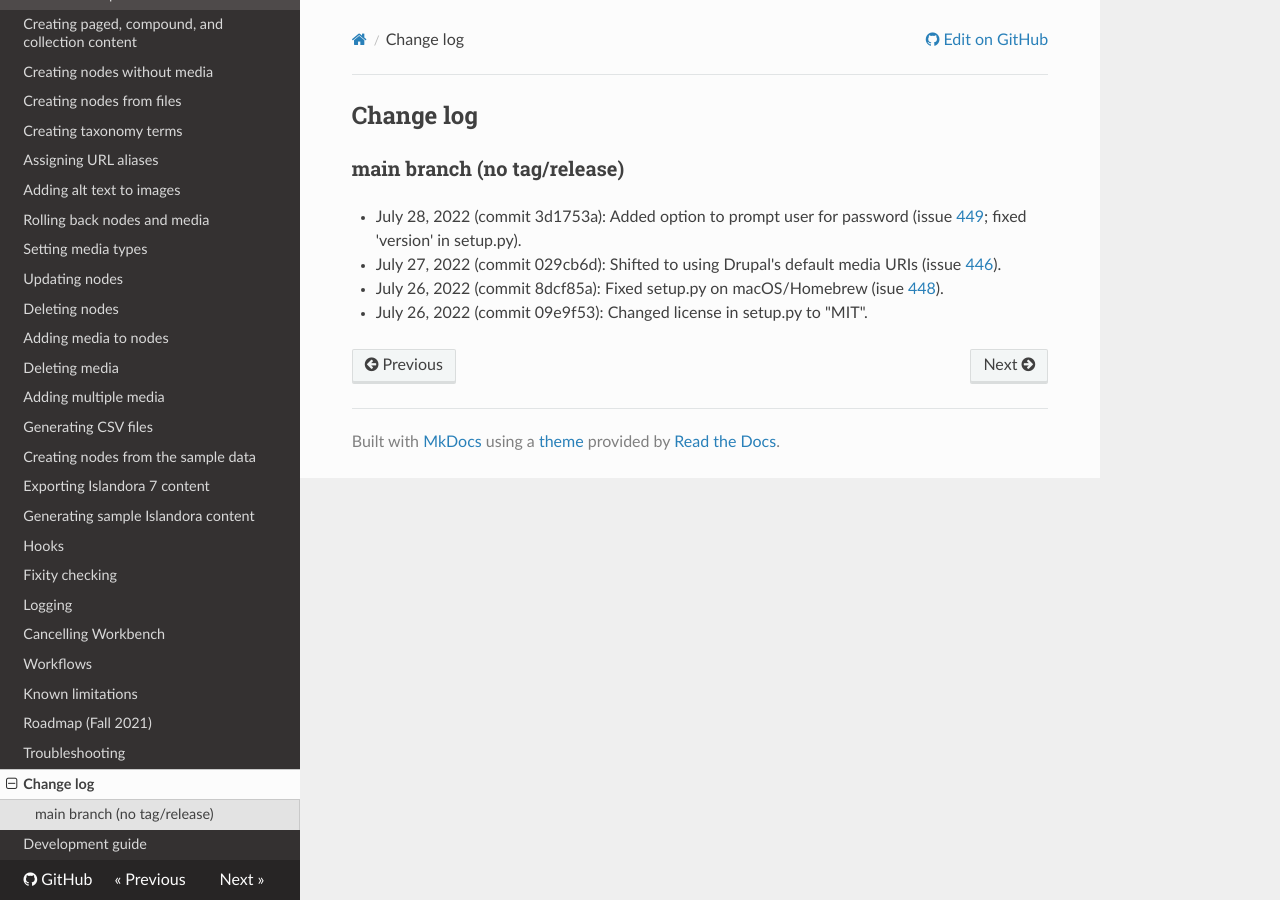
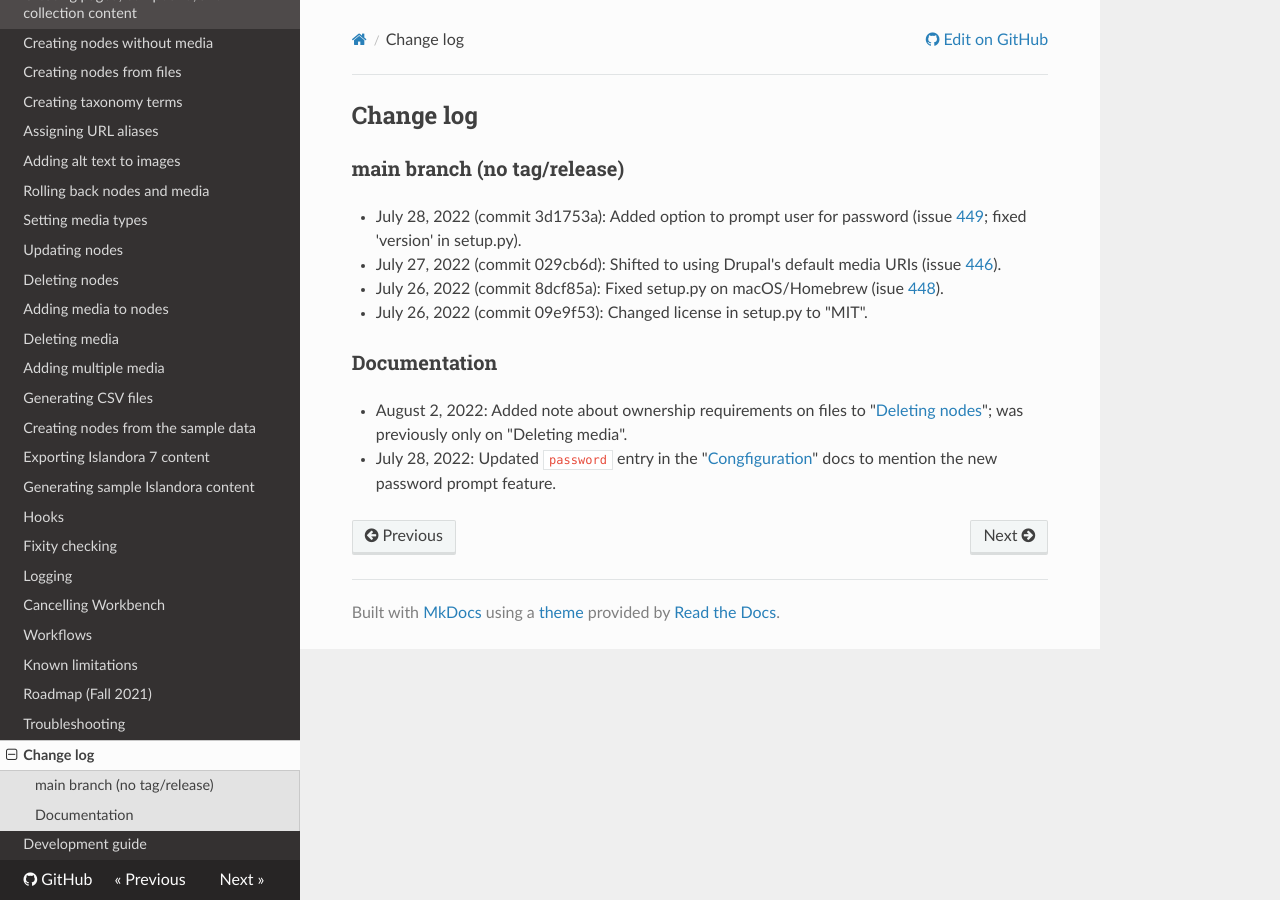
Before and after one commit to mjordan/islandora_workbench_docs, an MkDocs documentation site: the page built from docs/changelog.md, in a window 1280 px wide. Built offline with MkDocs 1.6.1, drawn with Linux system fonts in a browser that asks for light colours; nearby versions of some CDN libraries; old or Windows-style settings are respelled for this version of MkDocs.

Commit message:
Updates to changelog and deleting task.

```diff
--- a/docs/changelog.md
+++ b/docs/changelog.md
@@ -6,3 +6,8 @@
 * July 27, 2022 (commit 029cb6d): Shifted to using Drupal's default media URIs (issue [446](https://github.com/mjordan/islandora_workbench/issues/446)).
 * July 26, 2022 (commit 8dcf85a): Fixed setup.py on macOS/Homebrew (isue [448](https://github.com/mjordan/islandora_workbench/pull/448)).
 * July 26, 2022 (commit 09e9f53): Changed license in setup.py to "MIT".
+
+### Documentation
+
+* August 2, 2022: Added note about ownership requirements on files to "[Deleting nodes](/islandora_workbench_docs/deleting_nodes/)"; was previously only on "Deleting media".
+* July 28, 2022: Updated `password` entry in the "[Congfiguration](/islandora_workbench_docs/configuration/)" docs to mention the new password prompt feature.
```
Also changed, not shown: docs/deleting_nodes.md (+3 -0 lines), docs/limitations.md (+4 -0 lines), site/deleting_nodes/index.html, site/index.html, site/sitemap.xml.
